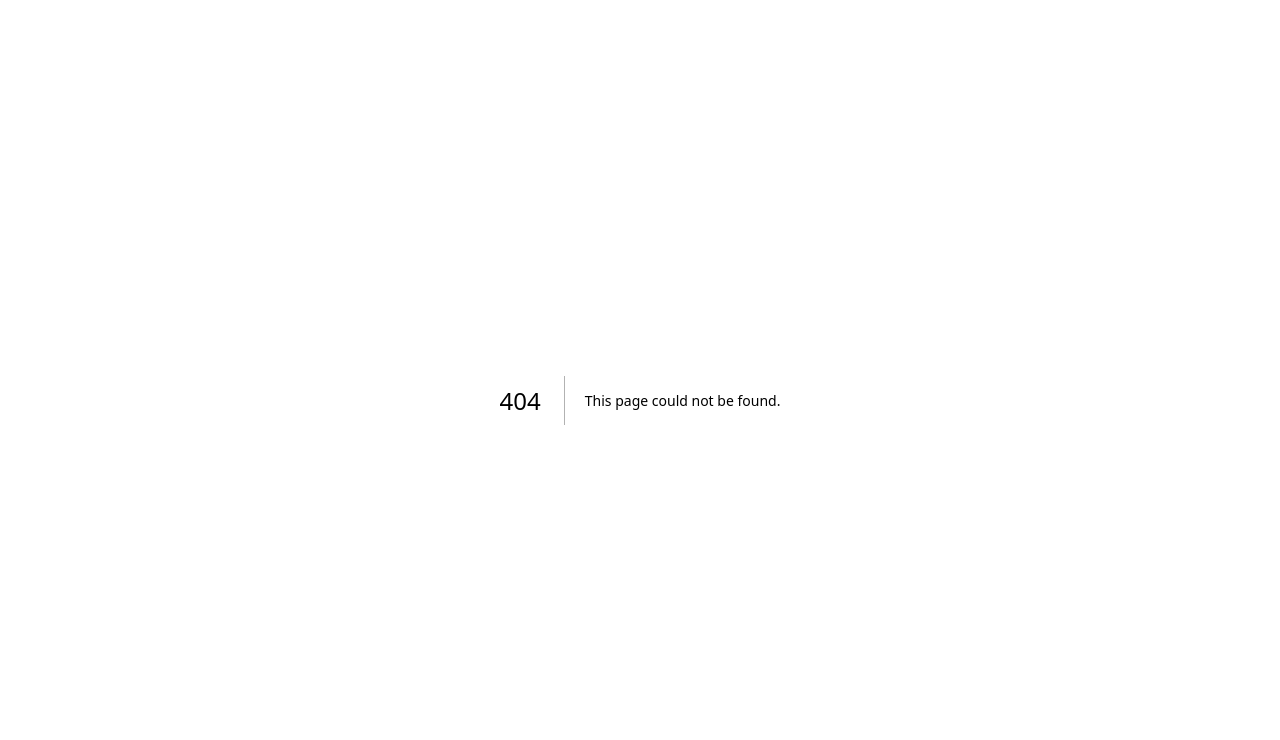
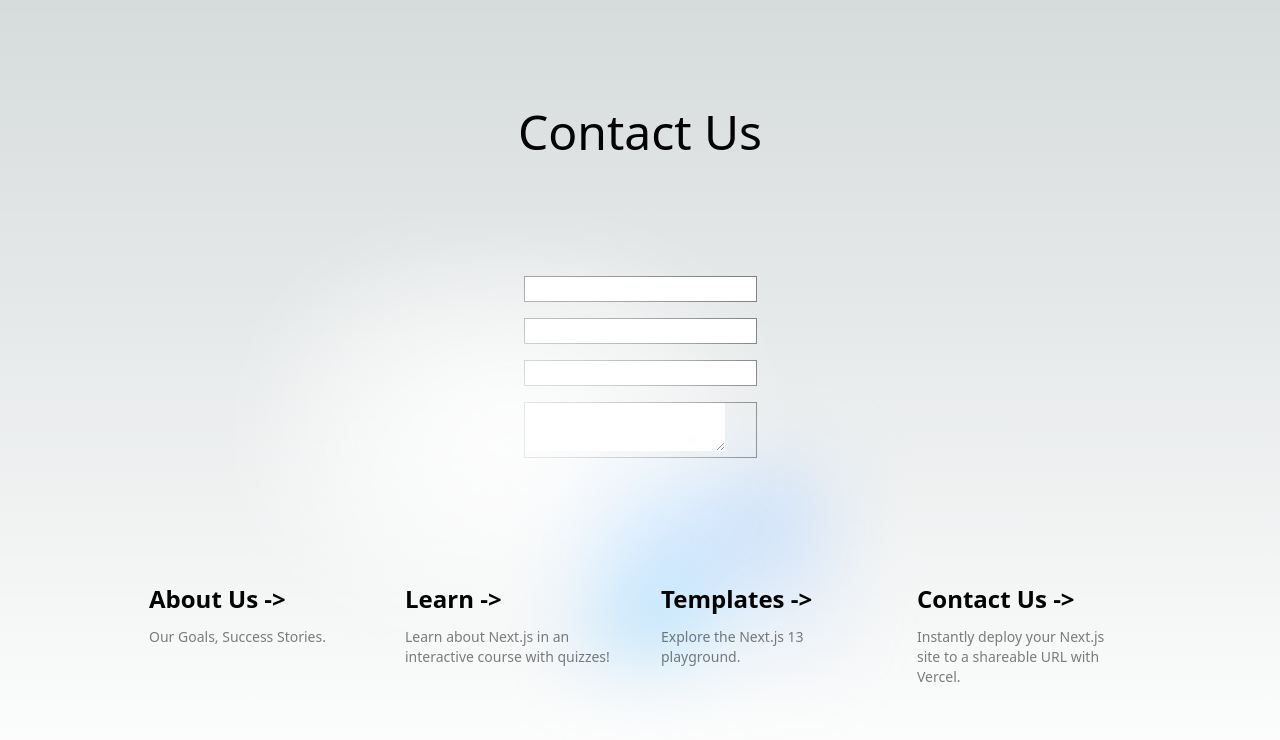
Before and after one commit to greenArrow1/minicodesystems, a Next.js app: page /about in a window 1280 px wide. Before the commit this address had no page. Shown: the top 740 px of the page. Built offline with nearby package versions, Linux system fonts and the light colour scheme.

Commit message:
added pages for routing and contact us page

```diff
--- a/app/globals.css
+++ b/app/globals.css
@@ -25,3 +25,7 @@
     )
     rgb(var(--background-start-rgb));
 }
+#content > p {
+  margin: 1rem;
+  border: 1px solid grey;
+}
--- /dev/null
+++ b/pages/about.tsx
@@ -0,0 +1,108 @@
+
+import '../app/globals.css'
+import type { Metadata } from 'next'
+import { Inter } from 'next/font/google'
+export default function About() {
+    return (
+      <main className="flex min-h-screen flex-col items-center justify-between p-24">
+
+      <h1 style={{fontSize: "xxx-large"}}>Contact Us</h1>
+      <div id='content' className="relative   before:absolute before:h-[300px] before:w-[480px] before:-translate-x-1/2 before:rounded-full before:bg-gradient-radial before:from-white before:to-transparent before:blur-2xl before:content-[''] after:absolute after:-z-20 after:h-[180px] after:w-[240px] after:translate-x-1/3 after:bg-gradient-conic after:from-sky-200 after:via-blue-200 after:blur-2xl after:content-[''] before:dark:bg-gradient-to-br before:dark:from-transparent before:dark:to-blue-700 before:dark:opacity-10 after:dark:from-sky-900 after:dark:via-[#0141ff] after:dark:opacity-40 before:lg:h-[360px] z-[-1]">
+       <p >
+
+          <input type='text'/>
+
+       </p>
+       <p >
+
+
+        <input type='email'/>
+
+     </p>
+     <p >
+
+
+        <input type='number'/>
+
+     </p>
+     <p >
+
+
+        <textarea />
+     </p>
+
+
+      </div>
+
+      <div className="mb-32 grid text-center lg:max-w-5xl lg:w-full lg:mb-0 lg:grid-cols-4 lg:text-left">
+        <a
+          href="https://nextjs.org/docs?utm_source=create-next-app&utm_medium=appdir-template&utm_campaign=create-next-app"
+          className="group rounded-lg border border-transparent px-5 py-4 transition-colors hover:border-gray-300 hover:bg-gray-100 hover:dark:border-neutral-700 hover:dark:bg-neutral-800/30"
+          target="_blank"
+          rel="noopener noreferrer"
+        >
+          <h2 className={`mb-3 text-2xl font-semibold`}>
+            About Us{' '}
+            <span className="inline-block transition-transform group-hover:translate-x-1 motion-reduce:transform-none">
+              -&gt;
+            </span>
+          </h2>
+          <p className={`m-0 max-w-[30ch] text-sm opacity-50`}>
+            Our Goals, Success Stories.
+          </p>
+        </a>
+
+        <a
+          href="https://nextjs.org/learn?utm_source=create-next-app&utm_medium=appdir-template-tw&utm_campaign=create-next-app"
+          className="group rounded-lg border border-transparent px-5 py-4 transition-colors hover:border-gray-300 hover:bg-gray-100 hover:dark:border-neutral-700 hover:dark:bg-neutral-800/30"
+          target="_blank"
+          rel="noopener noreferrer"
+        >
+          <h2 className={`mb-3 text-2xl font-semibold`}>
+            Learn{' '}
+            <span className="inline-block transition-transform group-hover:translate-x-1 motion-reduce:transform-none">
+              -&gt;
+            </span>
+          </h2>
+          <p className={`m-0 max-w-[30ch] text-sm opacity-50`}>
+            Learn about Next.js in an interactive course with&nbsp;quizzes!
+          </p>
+        </a>
+
+        <a
+          href="https://vercel.com/templates?framework=next.js&utm_source=create-next-app&utm_medium=appdir-template&utm_campaign=create-next-app"
+          className="group rounded-lg border border-transparent px-5 py-4 transition-colors hover:border-gray-300 hover:bg-gray-100 hover:dark:border-neutral-700 hover:dark:bg-neutral-800/30"
+          target="_blank"
+          rel="noopener noreferrer"
+        >
+          <h2 className={`mb-3 text-2xl font-semibold`}>
+            Templates{' '}
+            <span className="inline-block transition-transform group-hover:translate-x-1 motion-reduce:transform-none">
+              -&gt;
+            </span>
+          </h2>
+          <p className={`m-0 max-w-[30ch] text-sm opacity-50`}>
+            Explore the Next.js 13 playground.
+          </p>
+        </a>
+
+        <a
+          href="https://vercel.com/new?utm_source=create-next-app&utm_medium=appdir-template&utm_campaign=create-next-app"
+          className="group rounded-lg border border-transparent px-5 py-4 transition-colors hover:border-gray-300 hover:bg-gray-100 hover:dark:border-neutral-700 hover:dark:bg-neutral-800/30"
+          target="_blank"
+          rel="noopener noreferrer"
+        >
+          <h2 className={`mb-3 text-2xl font-semibold`}>
+            Contact Us{' '}
+            <span className="inline-block transition-transform group-hover:translate-x-1 motion-reduce:transform-none">
+              -&gt;
+            </span>
+          </h2>
+          <p className={`m-0 max-w-[30ch] text-sm opacity-50`}>
+            Instantly deploy your Next.js site to a shareable URL with Vercel.
+          </p>
+        </a>
+      </div>
+    </main>
+    )
+  }
```
